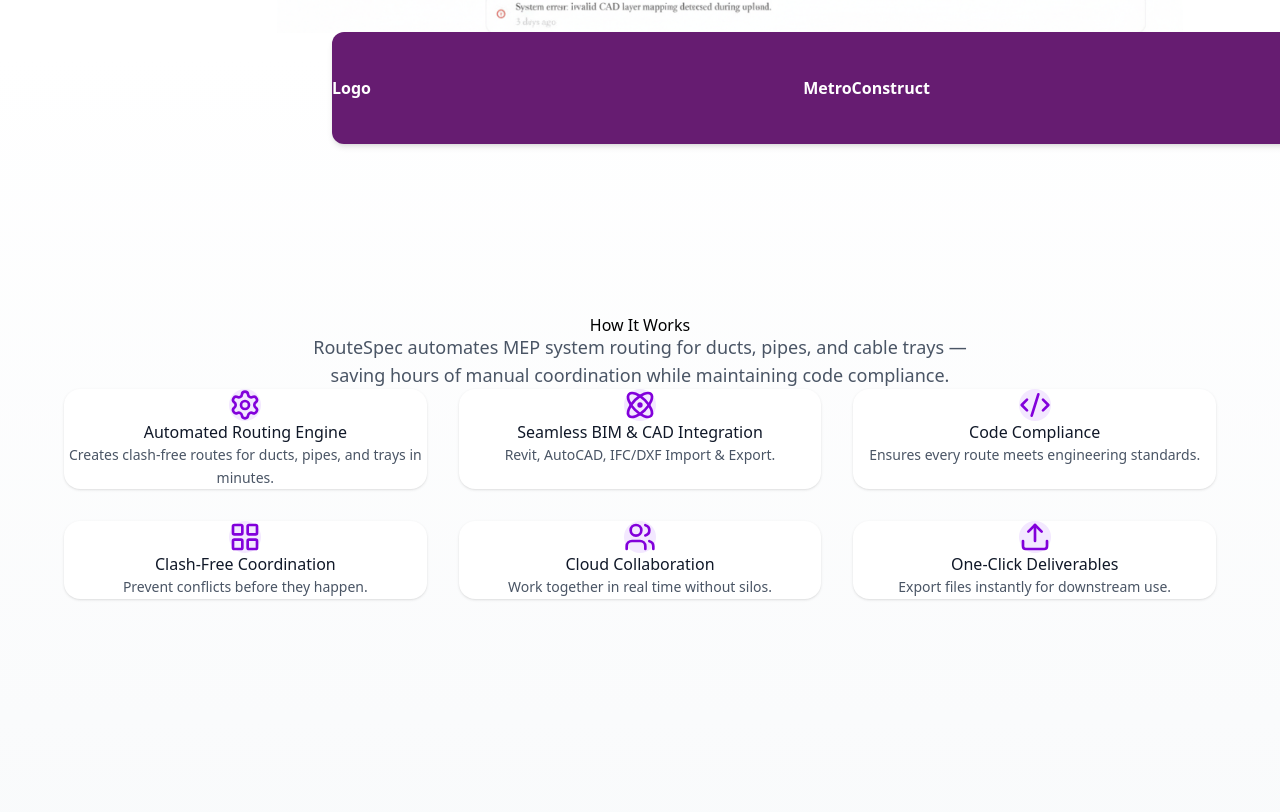
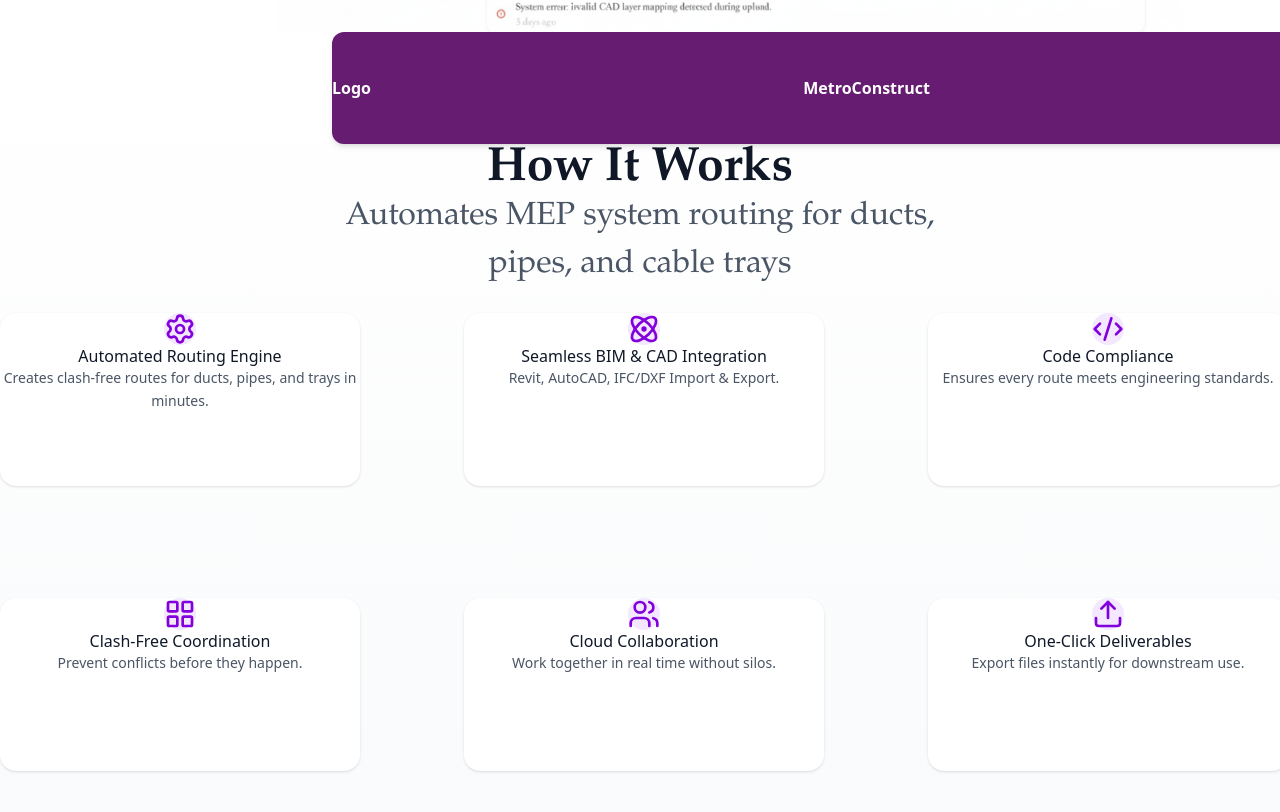
Before and after one commit to AjitMishra28/Route, a Next.js app: page / in a window 1280 px wide. Shown: the part 1328-2140 px from the top of the page. Built offline with nearby package versions, Linux system fonts and the light colour scheme.

Commit message:
Refactor Contact component layout and styles

```diff
--- a/components/Contact.jsx
+++ b/components/Contact.jsx
@@ -40,23 +40,45 @@ export default function HowItWorks() {
     <main className="min-h-screen flex flex-col items-center justify-center py-16 px-8 bg-gradient-to-b from-white to-gray-50 text-gray-900">
       {/* Section Header */}
       <header className="text-center mb-12">
-        <h1 className="text-4xl md:text-5xl font-bold text-black mb-4">
-          How It Works
-        </h1>
-        <p className="text-lg text-gray-600 max-w-2xl mx-auto">
-          RouteSpec automates MEP system routing for ducts, pipes, and cable trays —
-          saving hours of manual coordination while maintaining code compliance.
-        </p>
+        <h1
+    style={{
+      fontFamily: "Garamond, serif",
+      fontWeight: 700,
+      fontStyle: "normal",
+      fontSize: "48px",
+      lineHeight: "100%",
+      letterSpacing: "0px",
+      textAlign: "center",
+    }}
+  >
+    How It Works
+  </h1>
+        <p
+  className="text-lg text-gray-600 max-w-2xl mx-auto"
+  style={{ fontFamily: "Garamond, serif",
+    fontWeight: 400,
+    fontStyle: "normal",
+    fontSize: "32px",
+    lineHeight: "150%",
+    letterSpacing: "0px",
+    textAlign: "center",
+    gap:"20px"
+    }}
+>
+  Automates MEP system routing for ducts, <br/>
+ pipes, and cable trays
+</p>
+<br/>
       </header>
 
       {/* Features Grid */}
-      <section className="grid grid-cols-1 sm:grid-cols-2 lg:grid-cols-3 gap-8 max-w-6xl w-full">
+      <section className="grid grid-cols-3 sm:grid-cols-6 lg:grid-cols-3 gap-28 max-w-7xl w-full">
         {features.map(({ icon: Icon, title, text }, i) => (
           <div
             key={i}
-            className="bg-white rounded-2xl shadow-sm hover:shadow-md transition-all p-8 flex flex-col items-center text-center"
+            className="bg-white rounded-2xl shadow-sm hover:shadow-md transition-all p-8 flex flex-col items-center text-center   w-[360px] h-[173px] "
           >
-            <div className="bg-purple-100 p-4 rounded-full mb-5">
+            <div className="bg-purple-100 p-4 rounded-full mb-5   flex items-center justify-center">
               <Icon className="w-8 h-8 text-purple-700" />
             </div>
             <h3 className="text-xl font-semibold text-gray-900 mb-2">
```
